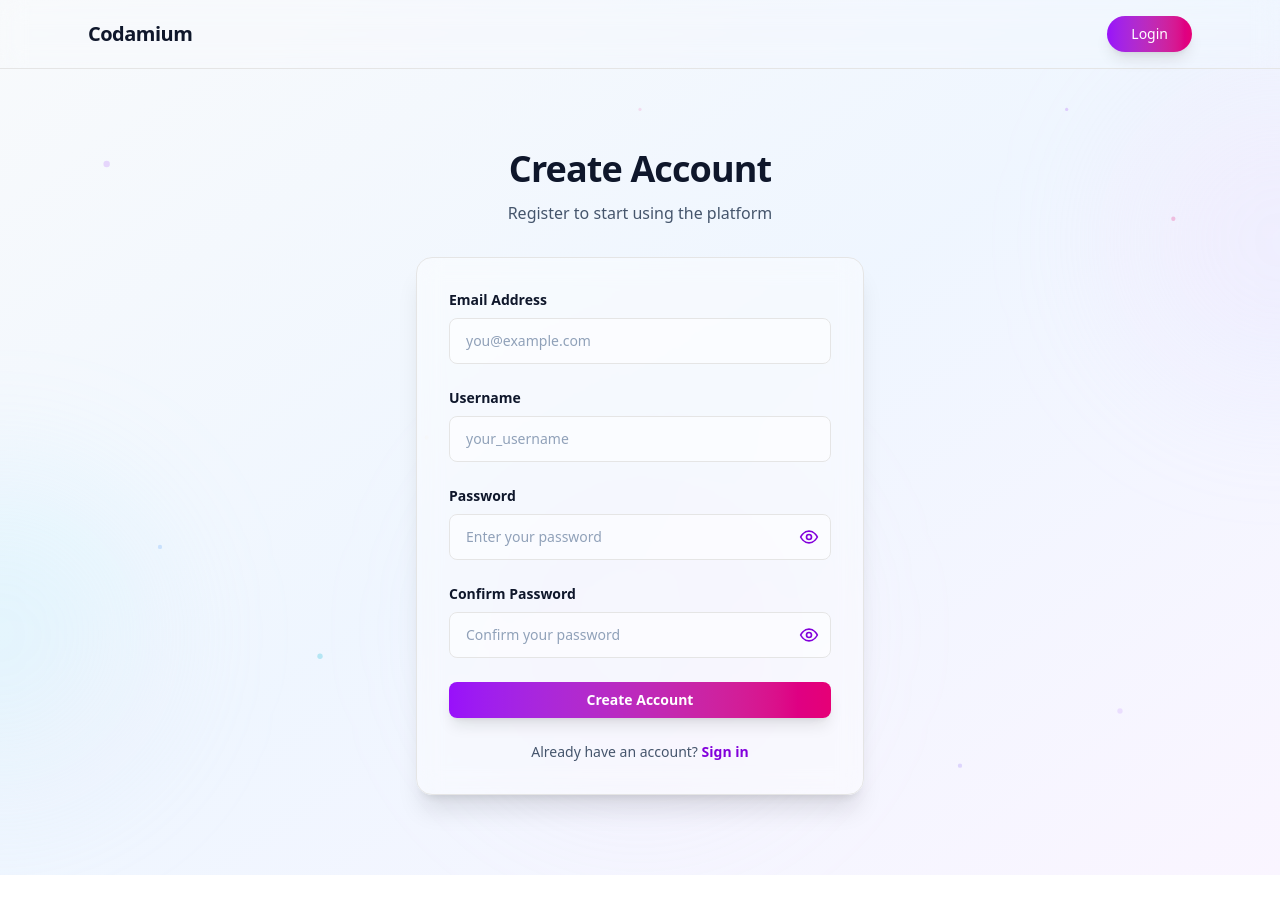
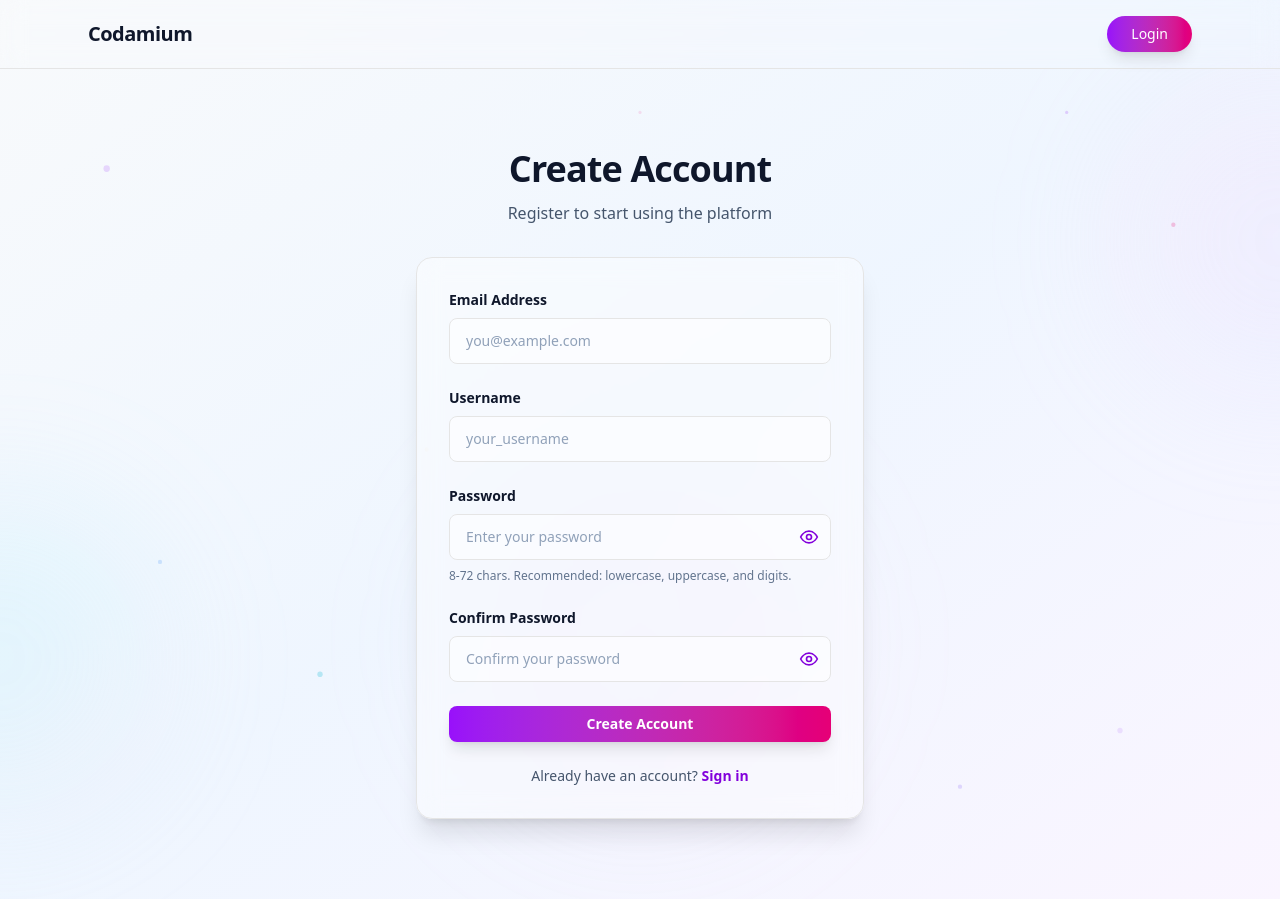
Before and after one commit to MariiaKhud/ft_transcendence, a React (Vite) app in the folder frontend/: page /register in a window 1280 px wide. Before the commit the page ends 875 px from the top, so only its background shows below. Built offline with nearby package versions, Linux system fonts and the light colour scheme; no server answers.

Commit message:
add concise password requirements hints

```diff
--- a/frontend/src/pages/Login.tsx
+++ b/frontend/src/pages/Login.tsx
@@ -2,6 +2,8 @@ import { useState, type FormEvent } from 'react'
 import { Link, useNavigate } from 'react-router-dom'
 import { Button } from '@/components/ui/button'
 import { useAuth } from '@/hooks/useAuth'
+
+const PASSWORD_HELP_TEXT = 'Use your password (8-72 chars, lowercase, uppercase, and digits).'
 
 const validateEmail = (email: string) => {
   const emailRegex = /^[^\s@]+@[^\s@]+\.[^\s@]+$/
@@ -187,6 +189,7 @@ export const Login = () => {
               )}
             </button>
           </div>
+          <p className="text-xs text-slate-500">{PASSWORD_HELP_TEXT}</p>
           {passwordError.length > 0 ? <p className="text-xs font-medium text-red-500">{passwordError}</p> : null}
         </div>
 
--- a/frontend/src/pages/Register.tsx
+++ b/frontend/src/pages/Register.tsx
@@ -2,6 +2,8 @@ import { useState, type FormEvent } from 'react'
 import { Link, useNavigate } from 'react-router-dom'
 import { Button } from '@/components/ui/button'
 import { registerUser } from '@/api/auth'
+
+const PASSWORD_HELP_TEXT = '8-72 chars. Recommended: lowercase, uppercase, and digits.'
 
 const validateEmail = (email: string) => {
   const emailRegex = /^[^\s@]+@[^\s@]+\.[^\s@]+$/
@@ -247,6 +249,7 @@ export const Register = () => {
               )}
             </button>
           </div>
+          <p className="text-xs text-slate-500">{PASSWORD_HELP_TEXT}</p>
           {passwordError.length > 0 ? <p className="text-xs font-medium text-red-500">{passwordError}</p> : null}
         </div>
 
```
Also changed, not shown: 1 other file (tests, documents, lock files or other folders).
